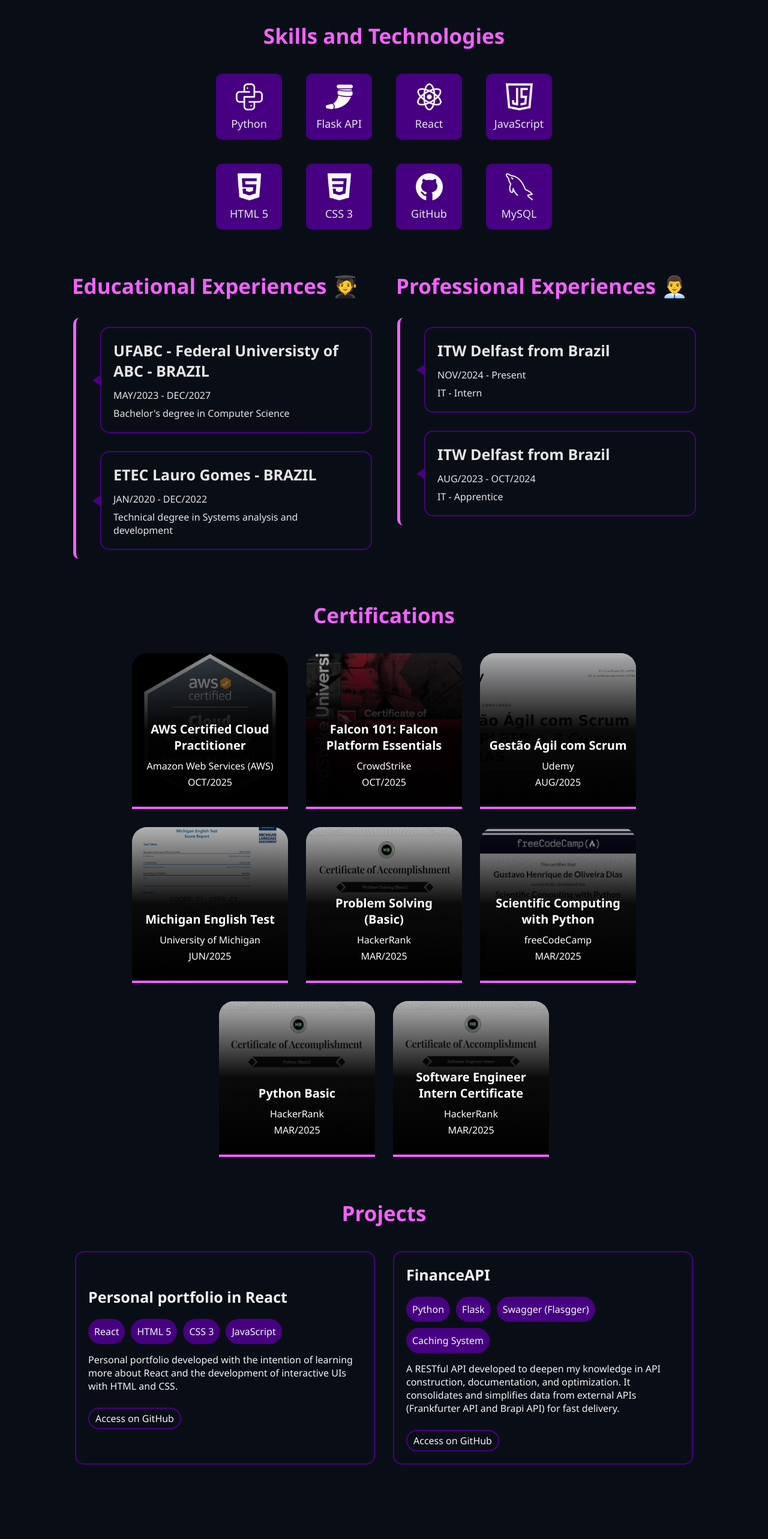
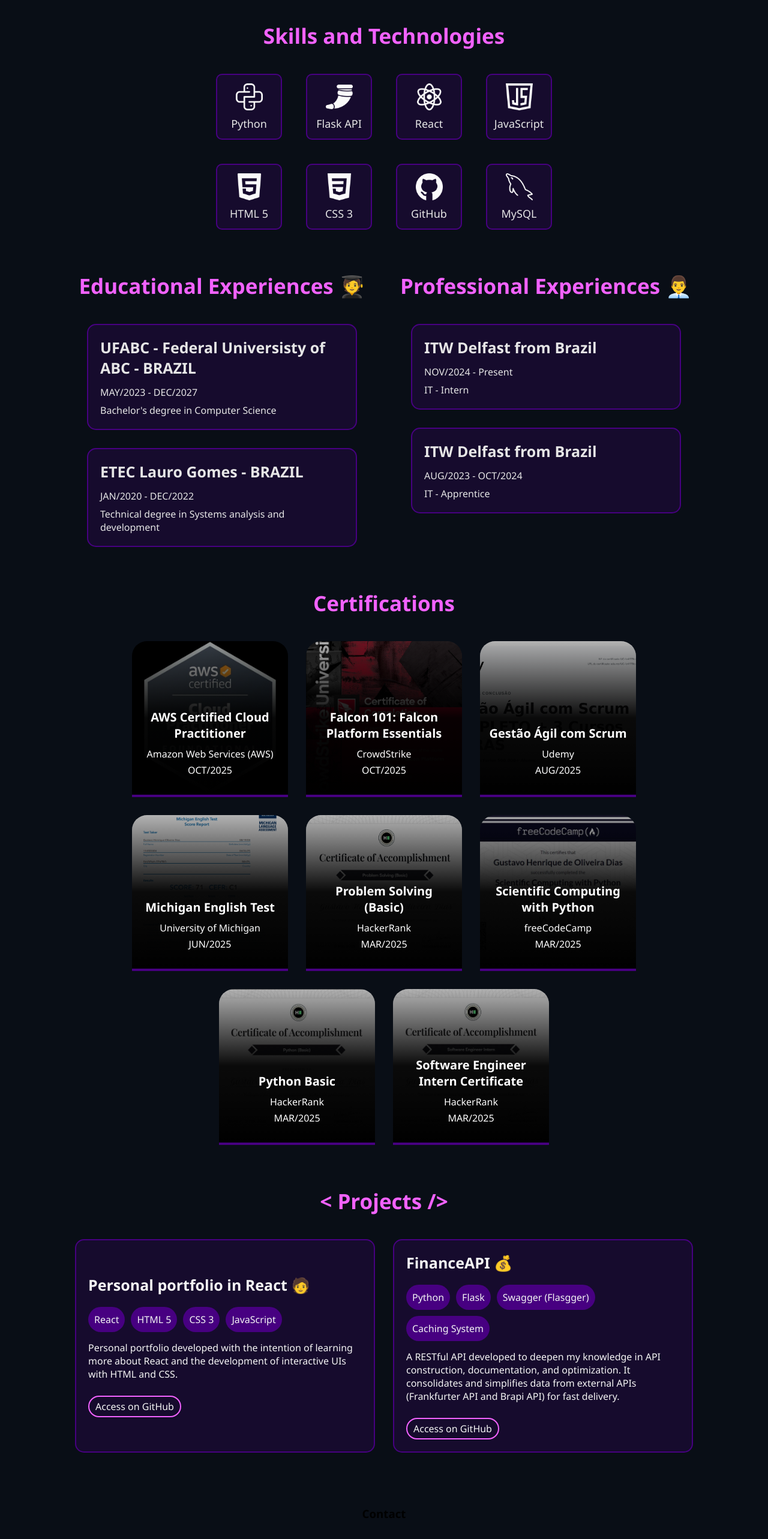
Before and after one commit to GustavoDiaso/Portfolio, a React (Vite) app in the folder project/: page / in a window 1280 px wide. Shown: the part 1040-3606 px from the top of the page at 60% size. Before the commit the page ends 3582 px from the top, so only its background shows below. Built offline with nearby package versions, Linux system fonts and the light colour scheme.

Commit message:
melhorando o código do site e criando nova secao

```diff
--- a/project/src/components/sections/Sections.jsx
+++ b/project/src/components/sections/Sections.jsx
@@ -5,6 +5,7 @@
 import Experiences from "./section-experiences/Experiences";
 import Certifications from "./section-certifications/Certifications";
 import Projects from "./section-projects/Projects";
+import Contact from "./section-contact/Contact";
 
 /*
     The Sections component receives an object which will hold references to all sections in our website
@@ -20,6 +21,7 @@
             <Experiences ref={sectionReferences.experiences} />
             <Certifications ref={sectionReferences.certifications} />
             <Projects ref={sectionReferences.projects} />
+            <Contact ref={sectionReferences.contact} />
         </section>
     )
 }
--- a/project/src/components/sections/section-certifications/Certifications.jsx
+++ b/project/src/components/sections/section-certifications/Certifications.jsx
@@ -73,12 +73,12 @@
                 <ul className={css.certifications_list} ref={certificationsCardsList}>
                     {
                         myCertifications.map(
-                            (certification, index) => {
+                            (certification, certification_index) => {
                                 return (
                                     <li
                                         className={css.certification_card}
-                                        key={certification.name}
-                                        data-certification-id={index}
+                                        key={`certification_${certification_index}`}
+                                        data-certification-id={certification_index}
                                         data-certification-img-path={certification.certificationIMG}
                                         style={
                                             {
@@ -89,10 +89,10 @@
                                             }
                                         }
                                         onMouseEnter={
-                                            () => { handleCertificationCardEnter(index) }
+                                            () => { handleCertificationCardEnter(certification_index) }
                                         }
                                         onMouseLeave={
-                                            () => { handleCertificationCardLeave(index) }
+                                            () => { handleCertificationCardLeave(certification_index) }
                                         }
                                     >
                                         <h2>{certification.name}</h2>
--- a/project/src/components/sections/section-certifications/Certifications.module.css
+++ b/project/src/components/sections/section-certifications/Certifications.module.css
@@ -39,7 +39,7 @@
     background-size: cover;
     background-position: center;
     background-repeat: no-repeat;
-    border-bottom: 4px solid rgb(242, 98, 255);
+    border-bottom: 4px solid #470081;
     color: white;
     transition: border 0.3s;
 }
@@ -60,7 +60,7 @@
 .donwload_certification_menu_appearing {
     width: 100%;
     height: 90px;
-    background-color: #47008173;
+    background-color: #4700814f;
     transition: 0.3s;
     margin-top: 16px;
 }
@@ -68,7 +68,7 @@
 .donwload_certification_menu_hidden {
     width: 100%;
     height: 0px;
-    background-color: #47008173;
+    background-color: #4700814f;
     margin-top: 25px;
     transition: 0.3s;
 }
--- /dev/null
+++ b/project/src/components/sections/section-contact/Contact.jsx
@@ -0,0 +1,28 @@
+import { forwardRef } from "react";
+import css from './Contact.module.css';
+import { contactOptions } from "./contactOptions";
+
+const Contact = forwardRef(
+    (props, ref)=>{
+        return(
+            <section ref={ref} className={css.section_contact}>
+                <h1>Contact</h1>
+                <ul>
+                {
+                    contactOptions.map((contact, contact_index)=>{
+                        return(
+                            <li key={`contact_${contact_index}`}>
+                                {contact.name}
+                            </li>
+                        )
+                    })
+                }
+                </ul>
+
+
+            </section>
+        )
+    }
+)
+
+export default Contact
--- /dev/null
+++ b/project/src/components/sections/section-contact/Contact.module.css
@@ -0,0 +1,12 @@
+.section_contact{
+    width: 100%;
+    max-width: 1100px;
+    height: fit-content;
+    display: flex;
+    flex-wrap: wrap;
+    flex-direction: column;
+    align-items: center;
+    justify-content: center;
+    gap: 40px;
+    padding: 0px 20px 0px 20px;
+}
--- /dev/null
+++ b/project/src/components/sections/section-contact/contactOptions.js
@@ -0,0 +1,8 @@
+// import linkedinImage from '../../../assets/images/contact-icons';
+
+export const contactOptions = [
+    { name: "Linkedin", href: 'https://www.linkedin.com/in/gustavodiaso', imgPath: null},
+    { name: 'GitHub', href: 'https://github.com/GustavoDiaso', imgPath: null },
+    { name: 'WhatsApp', href: 'https://wa.me/5511989155761', imgPath: null },
+    { name: 'Gmail', href: 'https://wa.me/5511989155761', imgPath: null },
+];
--- a/project/src/components/sections/section-experiences/Experiences.jsx
+++ b/project/src/components/sections/section-experiences/Experiences.jsx
@@ -18,7 +18,6 @@
                         educational_experiences.map((experience)=>{
                             return(
                                 <li key={experience.institution}>
-                                    <div className={css.arrow_indicator}></div>
                                     <div className={css.experience_information}>
                                         <h2>{experience.institution}</h2>
                                         <p>{experience.period}</p>
@@ -38,7 +37,6 @@
                         professional_experiences.map((experience)=>{
                             return(
                                 <li key={experience.company+experience.period}>
-                                    <div className={css.arrow_indicator}></div>
                                     <div className={css.experience_information}>
                                         <h2>{experience.company}</h2>
                                         <p>{experience.period}</p>
--- a/project/src/components/sections/section-experiences/Experiences.module.css
+++ b/project/src/components/sections/section-experiences/Experiences.module.css
@@ -9,11 +9,12 @@
     gap: 40px;
     padding: 0px 20px 0px 20px;
 }
+
 .experiences{
     width: 100%;
     display: flex;
     flex-direction: column;
-    gap: 30px;
+    gap: 40px;
     max-width: 500px;
 }
 
@@ -21,38 +22,36 @@
     margin: 0px;
     font-size: 35px;
     color: rgb(242, 98, 255);
+    text-align: center;
 }
 
 .experiences_list {
     list-style: none;
     display: flex;
     flex-direction: column;
+    align-items: center;
     gap: 30px;
-    margin: 0px 0px 0px 2px;
-    padding: 15px 0px 15px 40px;
-    border-left: 5px solid rgb(242, 98, 255);
-    border-top-left-radius: 10px;
-    border-bottom-left-radius: 10px;
+    margin: 0px;
+    padding: 0px;
 }
 
 .experiences_list li{
     border: 2px solid #470081;
+    background-color: #47008138;
     padding: 20px;
     color: rgb(230, 230, 230);
     width: 100%;
+    max-width: 450px;
     border-radius: 15px;
     display: flex;
     align-items: center;
 
 }
 
-.arrow_indicator{
-    border-top: 10px solid transparent;
-    border-bottom: 10px solid transparent;
-    border-right: 15px solid #470081;
-    position: absolute;
-    transform: translatex(-35px);
-
+.experiences_list li:hover {
+    transform: scale(1.03);
+    box-shadow: 0px 10px 40px 2px #ff0aff1c;
+    transition: transform 0.3s;
 }
 
 .experience_information {
--- a/project/src/components/sections/section-projects/Projects.jsx
+++ b/project/src/components/sections/section-projects/Projects.jsx
@@ -9,18 +9,24 @@
     ) => {
         return(
             <section ref={ref} className={css.section_project}>
-                <h1 className={css.title}>Projects</h1>
+                <h1 className={css.title}>{"< Projects  />"}</h1>
                 <ul className={css.project_cards_list}>
                     {
-                    projects.map((project)=>{
+                    projects.map((project, project_index)=>{
                         return(
-                            <li className={css.project_card}>
+                            <li className={css.project_card} key={"project_card_" + project_index}>
                                 <h2>{project.name}</h2>
                                 <ul className={css.technologies_list}>
                                     {
-                                    project.technologies.map((t)=>{
+                                    project.technologies.map((technology, technology_index)=>{
                                         return(
-                                            <li>{t}</li>
+                                            <li
+                                                key={
+                                                    "technology_" + technology_index + "_card_" + project_index
+                                                }
+                                            >
+                                                {technology}
+                                            </li>
                                         )
                                     })
                                     }
--- a/project/src/components/sections/section-projects/Projects.module.css
+++ b/project/src/components/sections/section-projects/Projects.module.css
@@ -34,10 +34,17 @@
     padding: 20px;
     border-radius: 15px;
     border: 2px solid #470081;
+    background-color: #47008138;
     display: flex;
     flex-direction: column;
     justify-content: center;
     gap: 15px;
+}
+
+.project_card:hover {
+    transform: scale(1.02);
+    transition: transform 0.3s;
+    box-shadow: 0px 10px 40px 2px #ff0aff1c;
 }
 
 .project_card h2{
@@ -60,7 +67,7 @@
     margin: 0px;
     padding: 5px 10px 5px 10px;
     width: fit-content;
-    border: 2px solid #470081;
+    border: 2px solid rgb(242, 98, 255);
     border-radius: 90px;
     color: rgb(245, 245, 245);
     font-weight: 500;
@@ -68,8 +75,8 @@
 }
 
 .project_card a:hover {
-    background-color: #470081;
-    color: rgb(242, 98, 255);
+    background-color: rgba(242, 98, 255, 0.226);
+    color: rgb(245, 245, 245);
 
     transition: 0.25s;
 }
--- a/project/src/components/sections/section-projects/myProjects.js
+++ b/project/src/components/sections/section-projects/myProjects.js
@@ -1,6 +1,6 @@
 const projects = [
     {
-        name: 'Personal portfolio in React',
+        name: 'Personal portfolio in React 🧑',
         technologies: [
             'React',
             'HTML 5',
@@ -15,7 +15,7 @@
 
     },
     {
-        name: 'FinanceAPI',
+        name: 'FinanceAPI 💰',
         technologies: [
             'Python',
             'Flask',
--- a/project/src/components/sections/section-skills/Skills.module.css
+++ b/project/src/components/sections/section-skills/Skills.module.css
@@ -33,7 +33,8 @@
     width: 110px;
     height: 110px;
     border-radius: 10px;
-    background-color: #470081;
+    background-color: #47008138;
+    border: 2px solid #470081;
     display: flex;
     flex-direction: column;
     justify-content: center;
@@ -46,7 +47,7 @@
 }
 
 .skill:hover {
-    box-shadow: 0px 12px 40px 5px #ff0aff23;
+    box-shadow: 0px 10px 40px 5px #ff0aff1c;
     transform: scale(1.1);
 }
 
```
